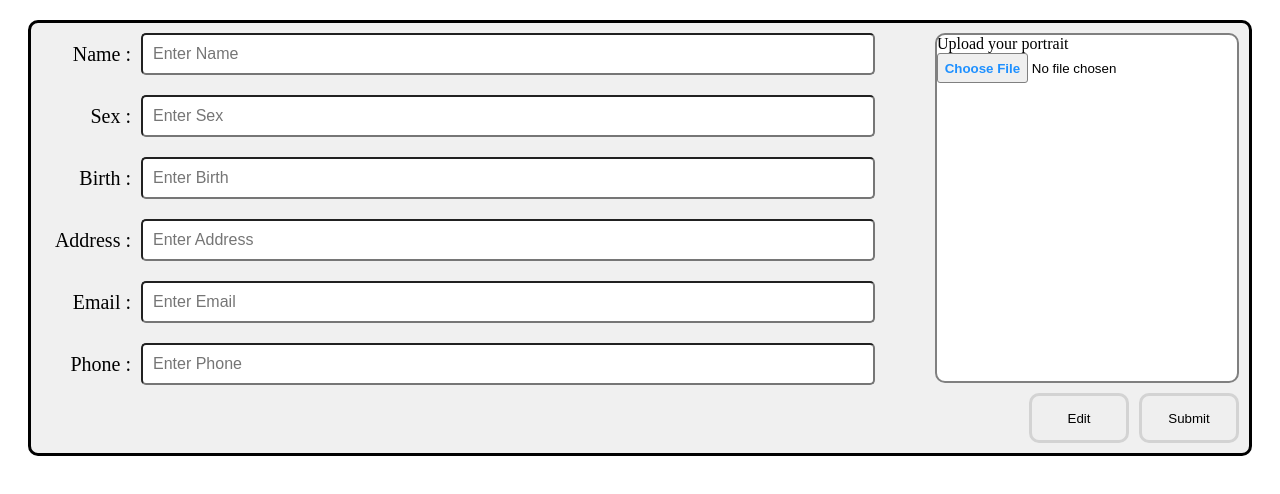
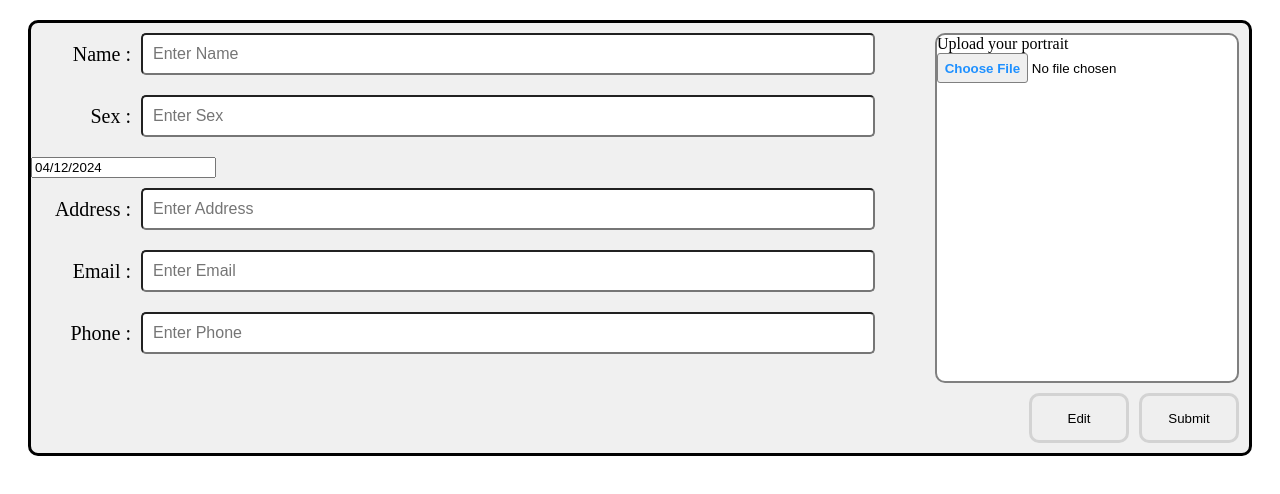
Before and after one commit to nthGH1030/CV-generator, a React (Create React App) app: page / in a window 1280 px wide. Shown: the top 494 px of the page. Built offline with nearby package versions, Linux system fonts and the light colour scheme.

Commit message:
added a date picker

```diff
--- a/package.json
+++ b/package.json
@@ -7,6 +7,7 @@
     "@testing-library/react": "^13.4.0",
     "@testing-library/user-event": "^13.5.0",
     "react": "^18.2.0",
+    "react-datepicker": "^6.7.0",
     "react-dom": "^18.2.0",
     "react-image-crop": "^11.0.5",
     "react-scripts": "5.0.1",
--- a/src/components/Background.js
+++ b/src/components/Background.js
@@ -1,5 +1,6 @@
 import {useState, useEffect} from 'react'
 import '.././styles.css'
+import DatePicker from "react-datepicker";
 
 
 /*
@@ -20,12 +21,25 @@ export default function Background() {
     });
     const [isEditing, setEditing] = useState(true);
     const [profilePic, setProfilePic] = useState(null);
+    const [startDate, setStartDate] = useState(new Date());
 
     return(
         <>
         <div className = "profile-container">
             <div className = "profile-infoContainer">
-            {Object.entries(inputValues).map(([key, value]) => (
+            {Object.entries(inputValues).map(([key, value]) => {
+                if (key ==='Birth')
+                {
+                    console.log('key = Birth');
+                    return (
+                        <DatePicker
+                        selected={startDate}
+                        onChange={(date) => setStartDate(date)}
+                        isEditing = {isEditing}
+                    />
+                    )
+                } else {
+            return (
                 <ProfileInfo
                     key = {key}
                     label = {key}
@@ -33,7 +47,9 @@ export default function Background() {
                     onChange = {(e) => setInputValues({...inputValues, [key]: e.target.value})}
                     isEditing = {isEditing}
                 />
-            ))}
+                    );
+                        }
+            })}
             </div>
 
             <div className = "profile-pic-container">
@@ -73,7 +89,6 @@ function SubmitBtn({handlesubmit, handleDisable}) {
     const handleClick = () => {
         handlesubmit();
         handleDisable();
-
     }
 
     return (
```
Also changed, not shown: 1 other file (tests, documents, lock files or other folders).
